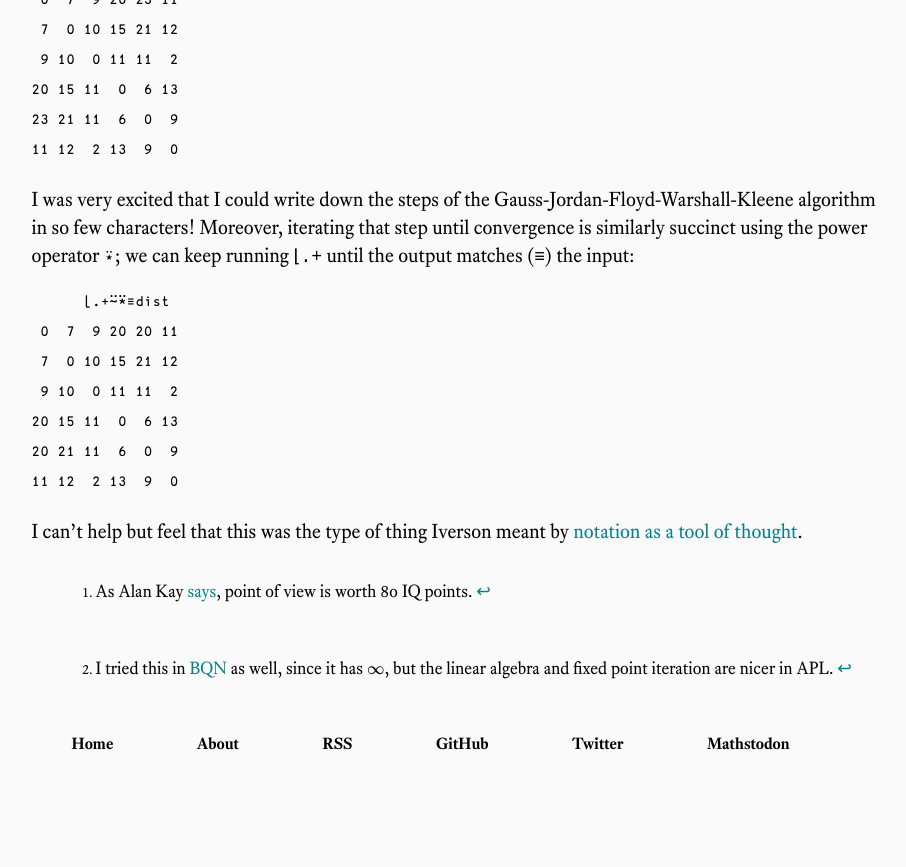
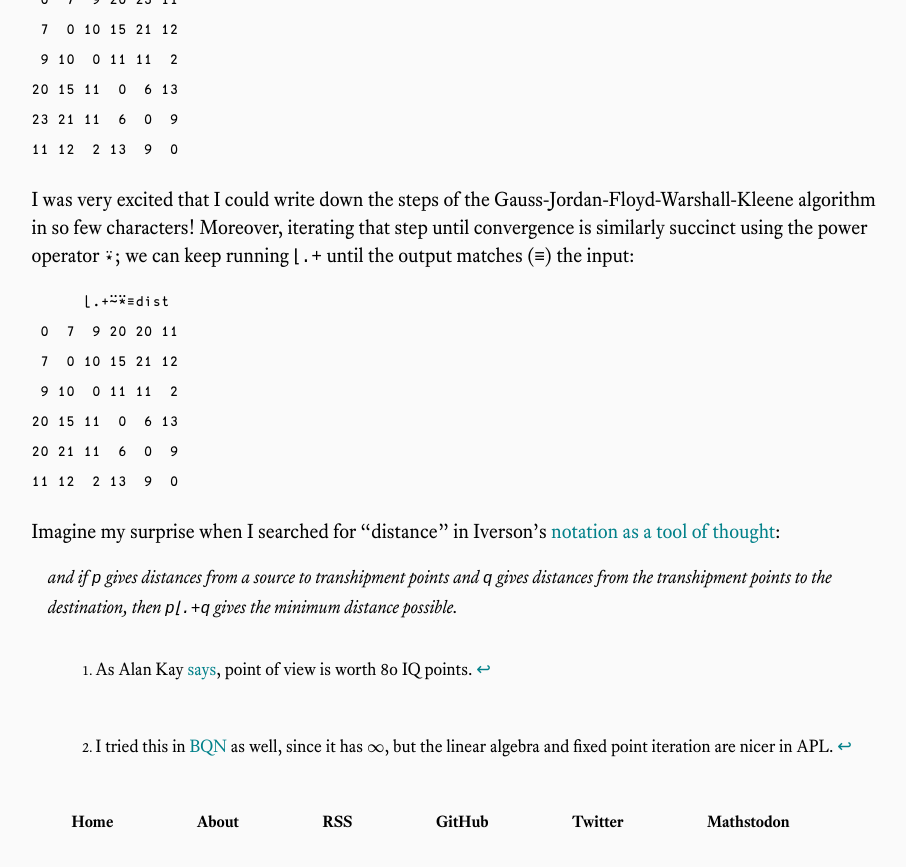
Before and after one commit to genos/genos.github.io, a Jekyll site: the page built from _posts/2024-04-04-apl-min-plus.md, in a window 1280 px wide and 900 px high, scrolled down 1518 px. Shown: the top 867 px of the window, without its empty margins (186-1092 px from the left). Built offline with Jekyll 4.4.1, drawn with Linux system fonts in a browser that asks for light colours; before the commit the page ends 2340 px from its top, so only the background shows below that.

Commit message:
Iverson already did it

````diff
--- a/_posts/2024-04-04-apl-min-plus.md
+++ b/_posts/2024-04-04-apl-min-plus.md
@@ -101,8 +101,12 @@
 11 12  2 13  9  0
 ```
 
-I can't help but feel that this was the type of thing Iverson meant by
-[notation as a tool of thought](https://www.jsoftware.com/papers/tot.htm).
+Imagine my surprise when I searched for "distance" in Iverson's [notation as a
+tool of thought](https://www.jsoftware.com/papers/tot.htm):
+
+> and if `p` gives distances from a source to transhipment points and `q` gives
+> distances from the transhipment points to the destination, then `p⌊.+q` gives
+> the minimum distance possible.
 
 
 [^1]: As Alan Kay [says](https://quoteinvestigator.com/2018/05/29/pov/), point
````
